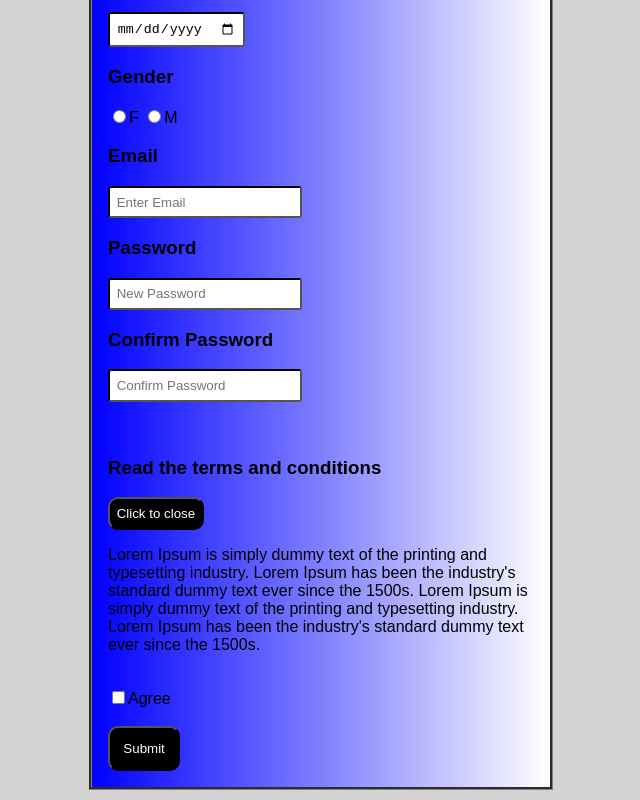
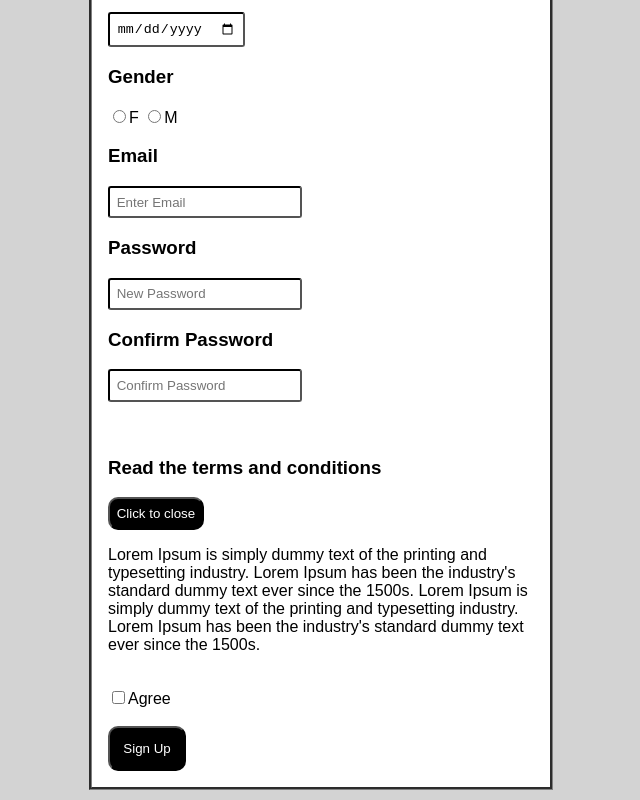
Before and after one commit to vesaqilerxhiu/INT19_20_Gr27, a plain HTML site: page signupn.html in a window 1280 px wide. Shown: the part 370-1170 px from the top of the page, without its empty margins (319-959 px from the left). Drawn offline with nearby package versions, Linux system fonts and the light colour scheme.

Commit message:
Add files via upload

```diff
--- a/signupn.html
+++ b/signupn.html
@@ -8,21 +8,13 @@
 <script>
 $(document).ready(function(){
   $("#btn2").click(function(){
-  $("#test").slideToggle("slow");
-  var testRole = $("#btn2").text().trim();
-  if(testRole=="Click to open"){
-    $("#btn2").text("Click to close");
-  }
-  else{
-    $("#btn2").text("Click to open");
-  }
+    $("#test").slideToggle("slow");
+  $("#btn2").text("Click to open");
+
   });
 });
 </script>
   <style type="text/css">
-  .grad {
-  background-image: linear-gradient(to right,blue , white);
-}
   body
   {
     background-color: lightgray;
@@ -63,18 +55,10 @@ $(document).ready(function(){
       text-decoration: none;
       color:white;
     }
-    #Submit
-    {
-      background-color: black;
-      color: white;
-      padding: 1em;
-      border-radius: 10px;
-    }
   </style>
 </head>
 <body>
-
-  <div class="grad">
+  <div>
   <h4 id="rv"><b>Sign Up to be a part of us</b></h4><br/>
   <h3><b>Name</b></h3>
   <input type="text" name="Name" placeholder="Enter Name">
@@ -105,7 +89,8 @@ $(document).ready(function(){
 
 
 
-  <input id="Submit" type="submit" name="Sign in">
+
+  <button id="Sign"><a href="#">Sign Up</button>
 
 </div>
 </body>
```
Also changed, not shown: homepagen.html (line endings or trailing spaces).
